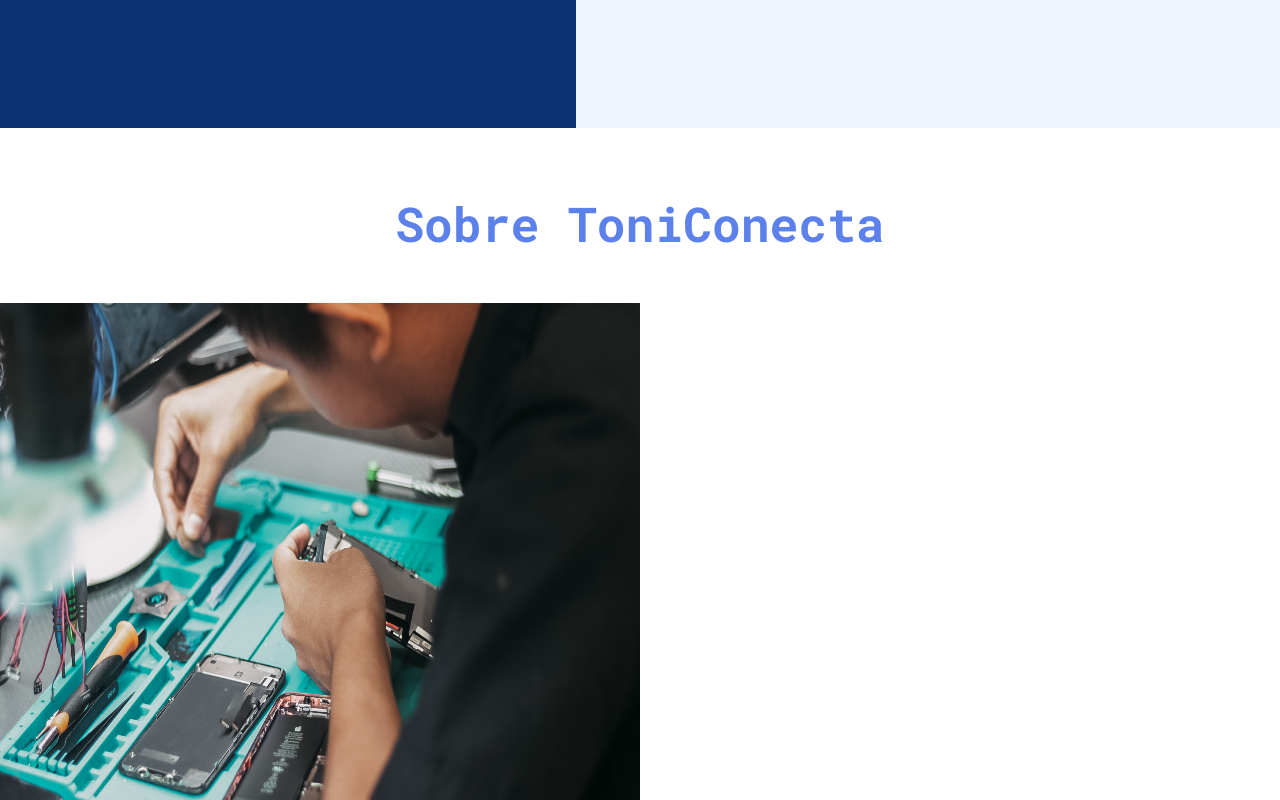
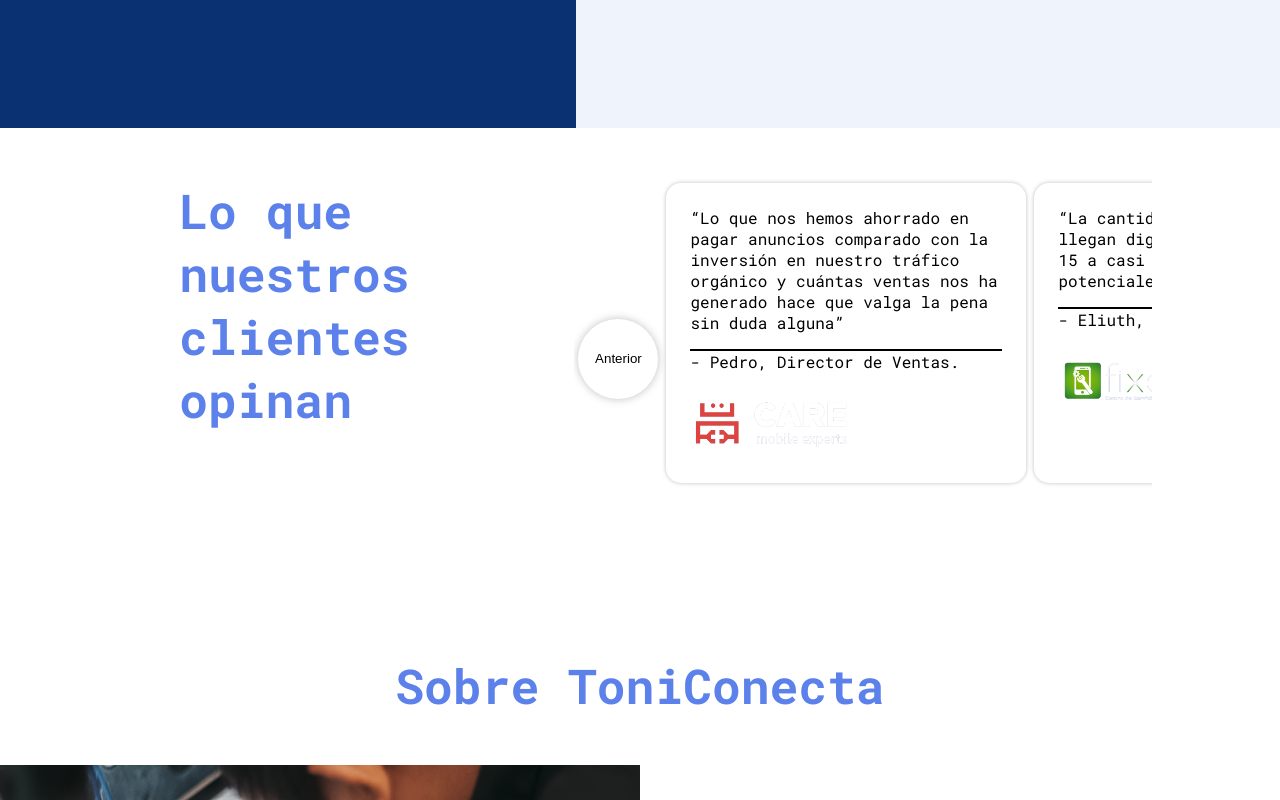
Before and after one commit to Braulio95/toniconectalandingpage, a React (Create React App) app: page / in a window 1280 px wide. Shown: the part 1300-2100 px from the top of the page. Built offline with nearby package versions, Linux system fonts and the light colour scheme.

Commit message:
adding testimonies

```diff
--- a/src/components/Carousel/Carousel.css
+++ b/src/components/Carousel/Carousel.css
@@ -7,6 +7,7 @@
 }
 
 .carousel-slider {
+  width: 60%;
   overflow: hidden;
 }
 
@@ -18,16 +19,25 @@
 
 .carousel-slides {
   display: flex;
-  width: 100%;
   transition: transform 0.5s ease-in-out;
 }
 
 .carousel-slide {
-  min-width: 90%;
-  box-sizing: border-box;
+  height: 360px;
+  padding: 4px;
 }
 
 .carousel-slide-mobile {
   min-width: 50%;
   box-sizing: border-box;
 }
+
+.slider-button {
+  background-color: white;
+  height: 5rem;
+  width: 5rem;
+  border-radius: 50%;
+  margin-block: auto;
+  filter: drop-shadow(0px 0px 4px rgba(0, 0, 0, 0.25));
+  margin-inline: 4px;
+}
--- a/src/components/Carousel/Carousel.tsx
+++ b/src/components/Carousel/Carousel.tsx
@@ -46,8 +46,7 @@ const Carousel = ({ children, isMobile }: CarruselProps) => {
     if (offset > 50) {
       // Deslizamiento hacia la izquierda, retrocede una slide
       setCurrentIndex(
-                (prevIndex) =>
-                    (prevIndex - 1 + children.length) % children.length
+        (prevIndex) => (prevIndex - 1 + children.length) % children.length
       );
     } else if (offset < -50) {
       // Deslizamiento hacia la derecha, avanza una slide
@@ -63,9 +62,7 @@ const Carousel = ({ children, isMobile }: CarruselProps) => {
         <div
           className="carousel-slider-mobile"
           style={{
-                        transform: `translateX(calc(-${
-                            currentIndex * 50
-                        }% + ${offset}px))`,
+            transform: `translateX(calc(-${currentIndex * 50}% + ${offset}px))`,
           }}
           onTouchStart={handleTouchStart}
           onTouchMove={handleTouchMove}
@@ -85,11 +82,13 @@ const Carousel = ({ children, isMobile }: CarruselProps) => {
 
   return (
     <div className="carousel-container">
-            <button onClick={goToPrevSlide}>Anterior</button>
+      <button className="slider-button" onClick={goToPrevSlide}>
+        Anterior
+      </button>
       <div className="carousel-slider">
         <div
           className="carousel-slides"
-                    style={{ transform: `translateX(-${currentIndex * 100}%)` }}
+          style={{ transform: `translateX(-${currentIndex * 90}%)` }}
         >
           {children.map((child, index) => (
             <div key={index} className="carousel-slide">
@@ -98,7 +97,9 @@ const Carousel = ({ children, isMobile }: CarruselProps) => {
           ))}
         </div>
       </div>
-            <button onClick={goToNextSlide}>Siguiente</button>
+      <button className="slider-button" onClick={goToNextSlide}>
+        Siguiente
+      </button>
     </div>
   );
 };
--- /dev/null
+++ b/src/components/TestimonieCard/TestimonieCard.css
@@ -0,0 +1,5 @@
+.linea-negra {
+  width: 100%;
+  height: 2px; /* Altura de la línea, ajusta según sea necesario */
+  background-color: black; /* Color de la línea */
+}
--- /dev/null
+++ b/src/components/TestimonieCard/TestimonieCard.tsx
@@ -0,0 +1,32 @@
+import React from "react";
+import "./TestimonieCard.css";
+
+interface TestimonieCardProps {
+  description: string;
+  author: string;
+  image: string;
+}
+
+export const TestimonieCard = ({
+  description,
+  author,
+  image,
+}: TestimonieCardProps) => {
+  return (
+    <div
+      style={{
+        minWidth: "360px",
+        height: "300px",
+        background: "white",
+        borderRadius: "15px",
+        boxShadow: "0px 0px 4px 0px rgba(0, 0, 0, 0.25)",
+        padding: "24px",
+      }}
+    >
+      <p>{description}</p>
+      <div className="linea-negra"></div>
+      <p>{author}</p>
+      <img src={image} alt="" style={{ height: "70px" }} />
+    </div>
+  );
+};
--- a/src/modules/Testimonies/Testimonies.css
+++ b/src/modules/Testimonies/Testimonies.css
@@ -1,6 +1,12 @@
-#testimonios{
-    padding-inline: 5%;
-    padding-bottom: 10%;
-    max-width: 1280px;
-    margin: auto;
+#testimonios {
+  padding-inline: 4%;
+  padding-block: 4%;
+  max-width: 80%;
+  margin: auto;
+  display: flex;
+  overflow: hidden;
 }
+
+.testimonites-title {
+  width: 50%;
+}
--- a/src/modules/Testimonies/Testimonies.tsx
+++ b/src/modules/Testimonies/Testimonies.tsx
@@ -6,6 +6,8 @@ import fixCity from "../../assets/testimonies/fixcity.png";
 import servicioHuawei from "../../assets/testimonies/seviciotecnicohw.png";
 import caremobile from "../../assets/testimonies/caremobile.png";
 import "./Testimonies.css";
+import { TestimonieCard } from "../../components/TestimonieCard/TestimonieCard";
+import Carousel from "../../components/Carousel/Carousel";
 interface TestimoniesProps {
   isMobile: boolean;
 }
@@ -44,6 +46,7 @@ export const Testimonies = ({ isMobile }: TestimoniesProps) => {
 
   return (
     <div id="testimonios" className="testimonios">
+      <div className="testimonites-title">
         <SubtitleComp
           style={{
             textAlign: isMobile ? "center" : "left",
@@ -52,8 +55,20 @@ export const Testimonies = ({ isMobile }: TestimoniesProps) => {
         >
           Lo que nuestros clientes opinan
         </SubtitleComp>
-
-      <ExpComp experiences={workExperience} isMobile={isMobile} />
+      </div>
+      <div>
+        <Carousel isMobile={isMobile}>
+          {workExperience.map((experience) => {
+            return (
+              <TestimonieCard
+                author={experience.autor}
+                description={experience.description}
+                image={experience.img}
+              />
+            );
+          })}
+        </Carousel>
+      </div>
     </div>
   );
 };
--- a/src/router/MainRoutes.tsx
+++ b/src/router/MainRoutes.tsx
@@ -41,18 +41,18 @@ export const MainRoutes = ({ isMobile }: MainRoutesProps) => {
       {/* Main Content */}
       {/* Tags for SEO */}
       <h1 style={{ display: "none" }}>
-                Toni Conecta - Posicionar en Google numero 1 para talleres de
-                reparacion - SEO para talleres de reparacion
+        Toni Conecta - Posicionar en Google numero 1 para talleres de reparacion
+        - SEO para talleres de reparacion
       </h1>
       <h2 style={{ display: "none" }}>
-                Toni Conecta - Aparecer numero 1 en Google para talleres de
-                servicio tecnico
+        Toni Conecta - Aparecer numero 1 en Google para talleres de servicio
+        tecnico
       </h2>
       <Home isMobile={isMobile} />
+      <HowItWorks isMobile={isMobile} />
+      <Testimonies isMobile={isMobile} />
+      <AboutUs isMobile={isMobile} />
       {/* Footer and contact info */}
-            <HowItWorks isMobile={isMobile} />
-            <AboutUs isMobile={isMobile} />
-            <Testimonies isMobile={isMobile} />
       <Footer isMobile={isMobile} />
     </BrowserRouter>
   );
```
Lines whose indentation alone changed are shown as unchanged.
